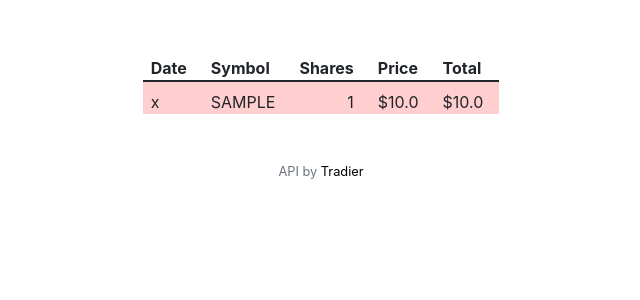
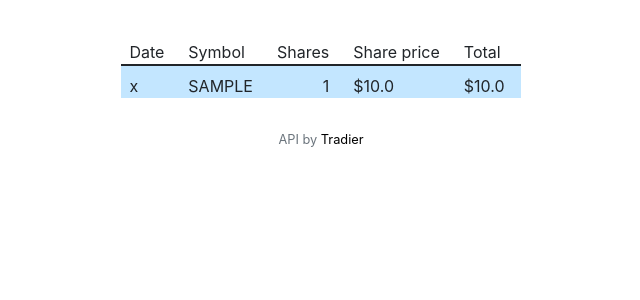
Before and after one commit to smie8/finance, a Flask app: page /history in a window 1280 px wide. Shown: the part 66-366 px from the top of the page, without its empty margins (319-959 px from the left). Run offline with Flask 2, Linux system fonts and the light colour scheme; the visitor is signed in with stand-in values (Sample User, id 1); tables that the repository leaves empty hold one stand-in row (values such as "Sample post"); some libraries are stand-ins or nearby versions.

Commit message:
History styling.

```diff
--- a/static/style.css
+++ b/static/style.css
@@ -8,10 +8,13 @@ body {
     justify-content: center;
 }
 
+.p-5 {
+    padding: 2rem !important;
+}
+
 .form-container {
     max-width: 150px;
 }
-
 
 a:hover {
     background: #EBEBEB;
@@ -54,6 +57,11 @@ main.container.p-5 {
 td, th {
     text-align: left;
     padding: 0.5em 1em 0 0.5em;
+    white-space: nowrap;
+}
+
+th {
+    font-weight: 400;
 }
 
 thead {
@@ -69,10 +77,10 @@ tr td:nth-child(3) {
     text-align: right;
 }
 
-.positive {
-    background: #c0ffc0;
+.sell {
+    background: #eaeaea;
 }
 
-.negative {
-    background: #ffcece;
+.buy {
+    background: #c3e6ff;
 }
--- a/templates/history.html
+++ b/templates/history.html
@@ -13,17 +13,17 @@
                     <th>Date</th>
                     <th>Symbol</th>
                     <th>Shares</th>
-                    <th>Price</th>
+                    <th>Share price</th>
                     <th>Total </th>
                 </tr>
             </thead>
             <tbody>
                   {% for stock in stocks %}
                     <tr {% if stock['count'] >= 0 %}
-                        class="negative">
+                        class="buy">
                         <td>{{ stock['timestamp'] }}</td>
                         {% else %}
-                        class="positive">
+                        class="sell">
                         <td>{{ stock['timestamp'] }}</td>
                         {% endif %}
                         <td class="symbol">{{ stock['symbol'] }}</td>
```
